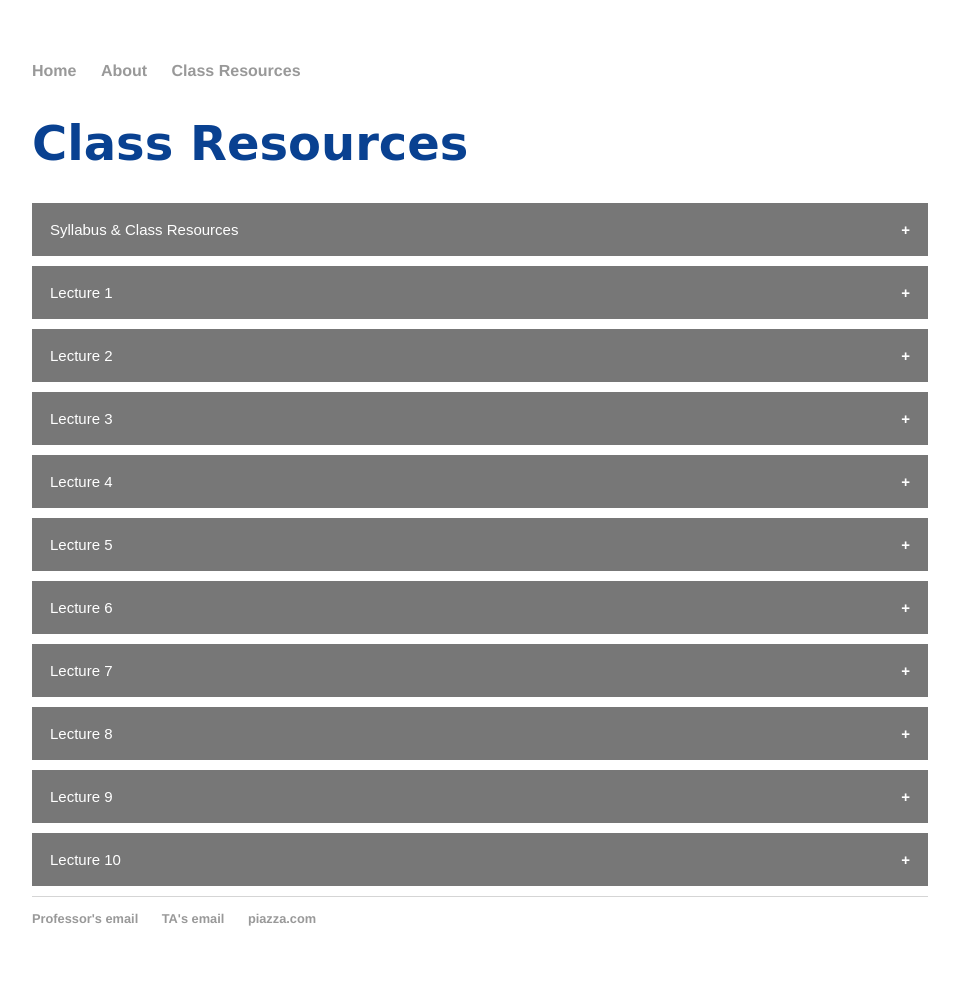
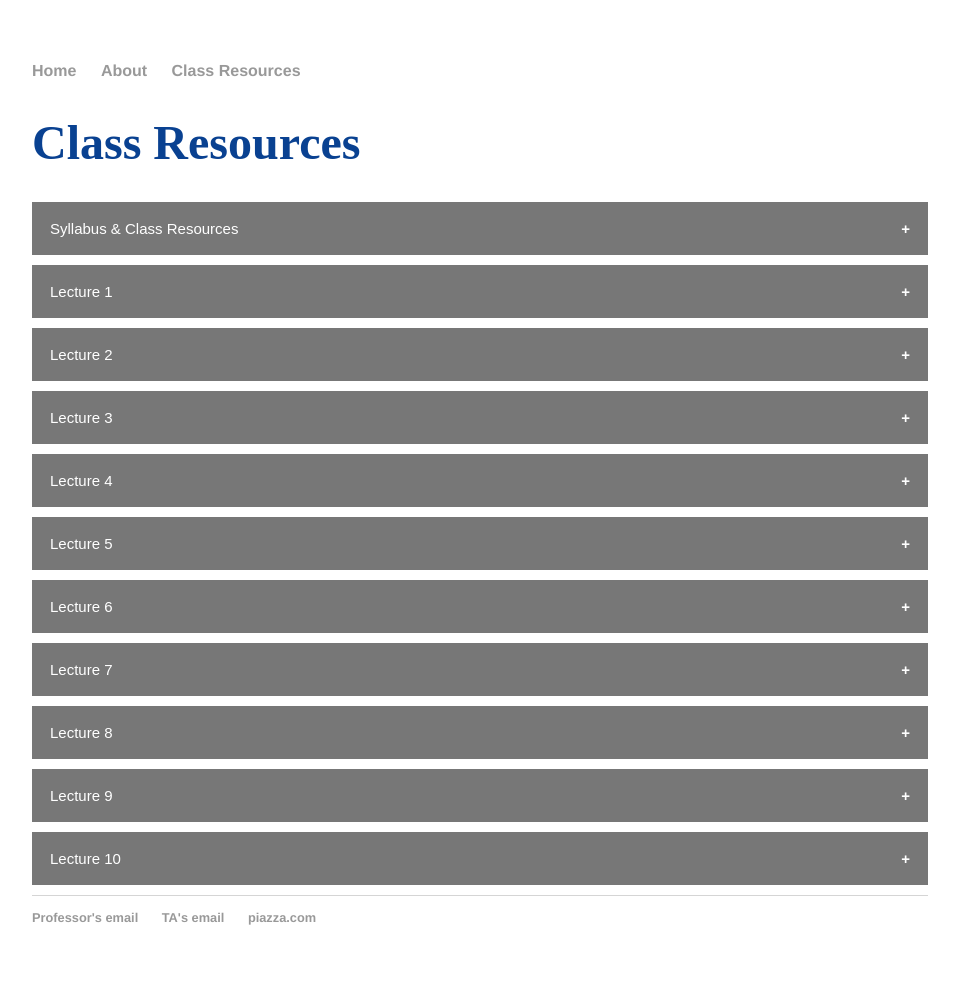
Before and after one commit to ozanj/rclass, a Jekyll site: the page built from resources/index.html, in a window 1280 px wide. Shown: the whole page, without its empty margins (160-1119 px from the left). Built offline with Jekyll 4.4.1, drawn with Linux system fonts in a browser that asks for light colours.

Commit message:
website font

```diff
--- a/resources/index.html
+++ b/resources/index.html
@@ -38,7 +38,7 @@
 
 .content {
   padding: 0 18px;
-  font-family: "Comic Sans MS", cursive, sans-serif;
+  font-family: "Times New Roman", cursive, sans-serif;
   max-height: 0;
   overflow: hidden;
   transition: max-height 0.2s ease-out;
@@ -67,7 +67,7 @@
 <body>
 	<title>Class Resources</title>
  	<h1>
- 		<font face = "Comic sans MS" size = "7" color = "#094191" > Class Resources </font><br />
+ 		<font face = "Times New Roman" size = "7" color = "#094191" > Class Resources </font><br />
 	</h1>
 
 	<div clas="wrapper">
@@ -115,7 +115,7 @@
 		<p class="indented">
 		<a href= "https://raw.githubusercontent.com/ozanj/rclass/master/lectures/lecture1/problemset1.Rmd" style="color:#094191"> Problem Set #1 </a> <br />
 		<a href= "https://www.dropbox.com/request/DLpKN4yNWTbOxxyrh4As" style="color:#094191">Submit Problem Set #1 Here</a> <br/>
-		<font face = "Comic sans MS" size = "1" color = "#A49C9C" > Note: submit files (.Rmd & pdf) using this naming convention "lastname_firstname_ps1" </font><br />
+		<font face = "Times New Roman" size = "1" color = "#A49C9C" > Note: submit files (.Rmd & pdf) using this naming convention "lastname_firstname_ps1" </font><br />
 		<a href= "../lectures/lecture1/problemset1_solutions.pdf" style="color:#094191">Problem Set #1 Solutions </a> <br/>
 		</p>
 		</div>
@@ -136,7 +136,7 @@
 		<p class="indented">
 		<a href= "https://raw.githubusercontent.com/ozanj/rclass/master/lectures/lecture2/problemset2.Rmd" style="color:#094191"> Problem Set #2 </a> <br />
 		<a href= "https://www.dropbox.com/request/iCCsk1a1bYl7E1mLVsuK" style="color:#094191">Submit Problem Set Here</a> <br/>
-		<font face = "Comic sans MS" size = "1" color = "#A49C9C" > Note: submit files (.Rmd & pdf) using this naming convention "lastname_firstname_ps2" </font><br />
+		<font face = "Times New Roman" size = "1" color = "#A49C9C" > Note: submit files (.Rmd & pdf) using this naming convention "lastname_firstname_ps2" </font><br />
 		<a href= "../lectures/lecture2/problemset2_solutions.html.zip" style="color:#094191">Problem Set #2 Solutions </a> <br/>
 		</p>
 		</div>
@@ -160,7 +160,7 @@
 		<p class="indented">
 		<a href= "https://raw.githubusercontent.com/ozanj/rclass/master/lectures/lecture3/problemset3.Rmd" style="color:#094191"> Problem Set #3 </a> <br />
 		<a href= "https://www.dropbox.com/request/Oa6HBNIzjTipvfFhywcd" style="color:#094191">Submit Problem Set Here</a> <br/>
-		<font face = "Comic sans MS" size = "1" color = "#A49C9C" > Note: submit files (.Rmd & pdf) using this naming convention "lastname_firstname_ps3" </font><br />
+		<font face = "Times New Roman" size = "1" color = "#A49C9C" > Note: submit files (.Rmd & pdf) using this naming convention "lastname_firstname_ps3" </font><br />
 		<a href= "../lectures/lecture3/problemset3_solutions.pdf" style="color:#094191">Problem Set #3 Solutions </a> <br/>
 		</p>
 		</div>
@@ -185,7 +185,7 @@
 		<a href= "https://raw.githubusercontent.com/ozanj/rclass/master/lectures/lecture4/problemset4.Rmd" style="color:#094191"> Problem Set #4 </a> <br />
 		<a href= "https://www.dropbox.com/request/hi8tzAFNjMm51EXDSOae" style="color:#094191">Submit Problem Set Here</a> <br/>
 		<a href= "https://github.com/ozanj/rclass/raw/master/lectures/lecture4/week4_grouppresentation.pdf" style="color:#094191"> Problem Set #4 Group presentation </a> <br />
-		<font face = "Comic sans MS" size = "1" color = "#A49C9C" > Note: submit files (.Rmd & pdf) using this naming convention "lastname_firstname_ps4" </font><br />
+		<font face = "Times New Roman" size = "1" color = "#A49C9C" > Note: submit files (.Rmd & pdf) using this naming convention "lastname_firstname_ps4" </font><br />
 		</p>
 		</div>
 	</div>
@@ -209,7 +209,7 @@
 		<p class="indented">
 			<a href= "https://raw.githubusercontent.com/ozanj/rclass/master/lectures/lecture5/problemset5.Rmd" style="color:#094191"> Problem Set #5 </a> <br />
 			<a href= "https://www.dropbox.com/request/PjiAtA42eVzcuRxVTVQU" style="color:#094191">Submit Problem Set Here</a> <br/>
-			<font face = "Comic sans MS" size = "1" color = "#A49C9C" > Note: submit files (.Rmd & pdf) using this naming convention "lastname_firstname_ps5" </font><br />
+			<font face = "Times New Roman" size = "1" color = "#A49C9C" > Note: submit files (.Rmd & pdf) using this naming convention "lastname_firstname_ps5" </font><br />
 		</p>
 		</div>
 	</div>
```
